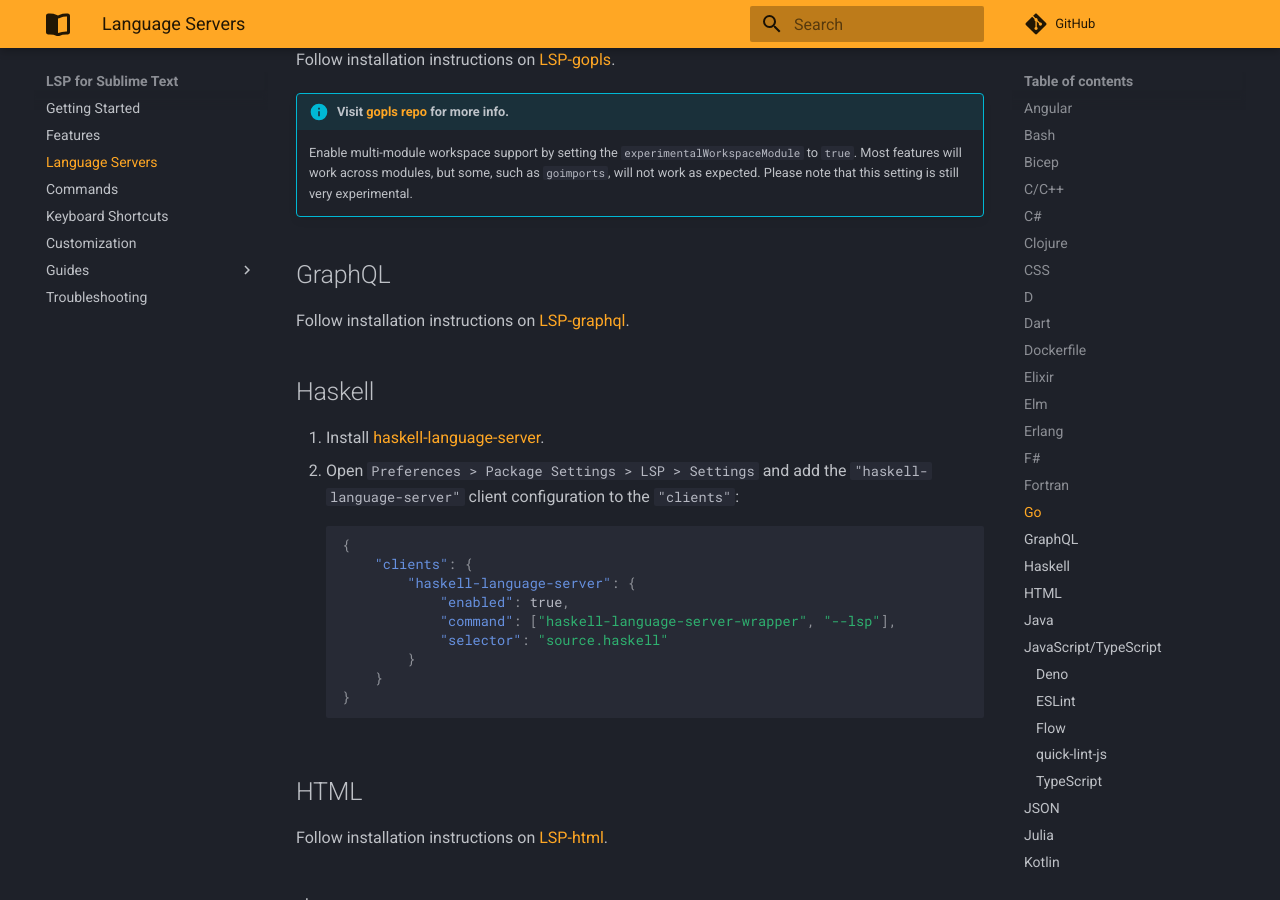
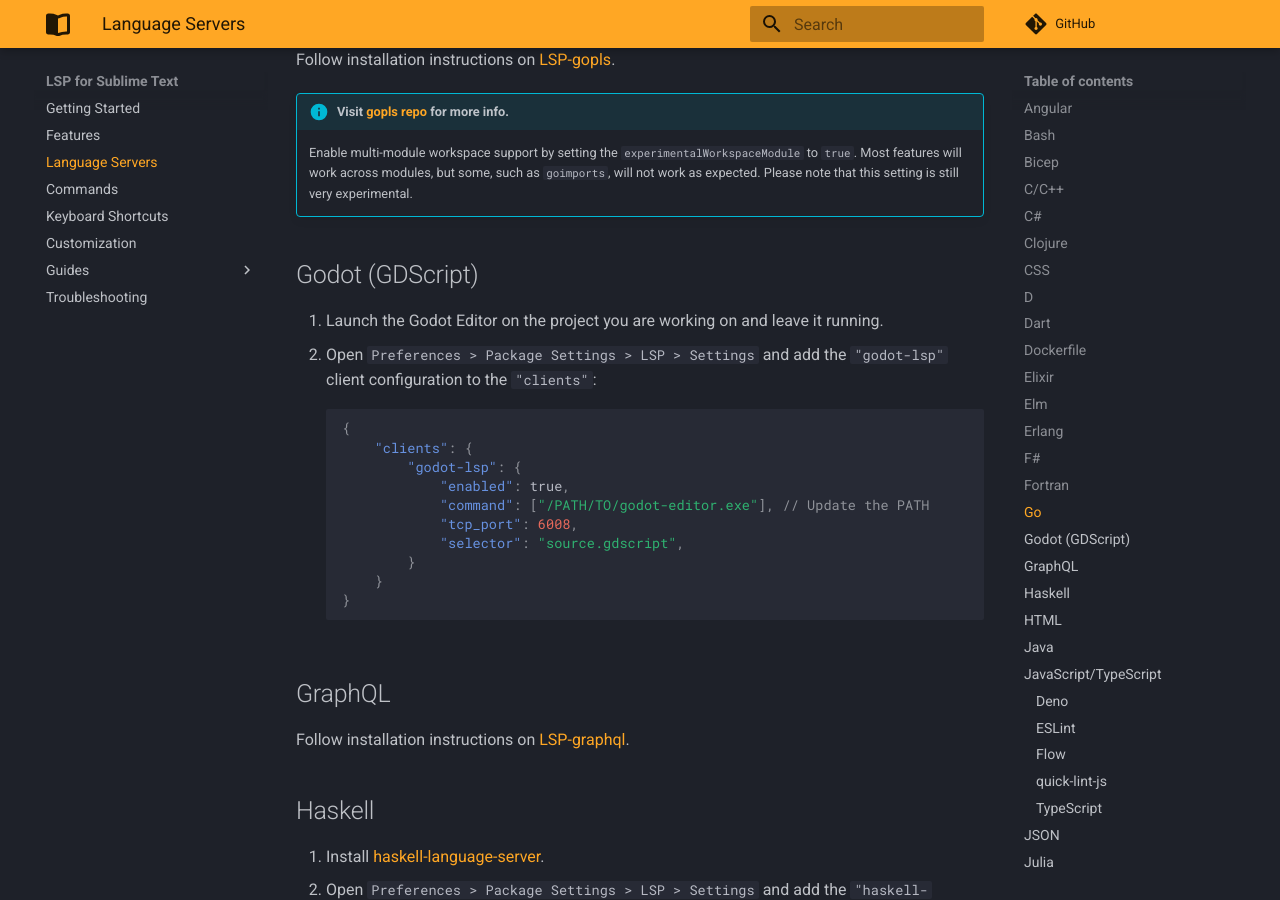
Before and after one commit to sublimelsp/LSP, an MkDocs documentation site: the page built from docs/src/language_servers.md, in a window 1280 px wide and 900 px high, scrolled down 4279 px. Built offline with MkDocs 1.6.1 and Material for MkDocs 9.7.7, drawn with Linux system fonts in a browser that asks for light colours; comment, search, counter and statistics services are not loaded.

Commit message:
Add Godot (GDScript) LSP instructions

````diff
--- a/docs/src/language_servers.md
+++ b/docs/src/language_servers.md
@@ -167,6 +167,23 @@
 !!! info "Visit [gopls repo](https://github.com/golang/tools/tree/master/gopls) for more info."
     Enable multi-module workspace support by setting the `experimentalWorkspaceModule` to `true`. Most features will work across modules, but some, such as `goimports`, will not work as expected. Please note that this setting is still very experimental.
 
+## Godot (GDScript)
+
+1. Launch the Godot Editor on the project you are working on and leave it running.
+2. Open `Preferences > Package Settings > LSP > Settings` and add the `"godot-lsp"` client configuration to the `"clients"`:
+
+    ```json
+    {
+        "clients": {
+            "godot-lsp": {
+                "enabled": true,
+                "command": ["/PATH/TO/godot-editor.exe"], // Update the PATH
+                "tcp_port": 6008,
+                "selector": "source.gdscript",
+            }
+        }
+    }
+    ```
 
 ## GraphQL
 
````
